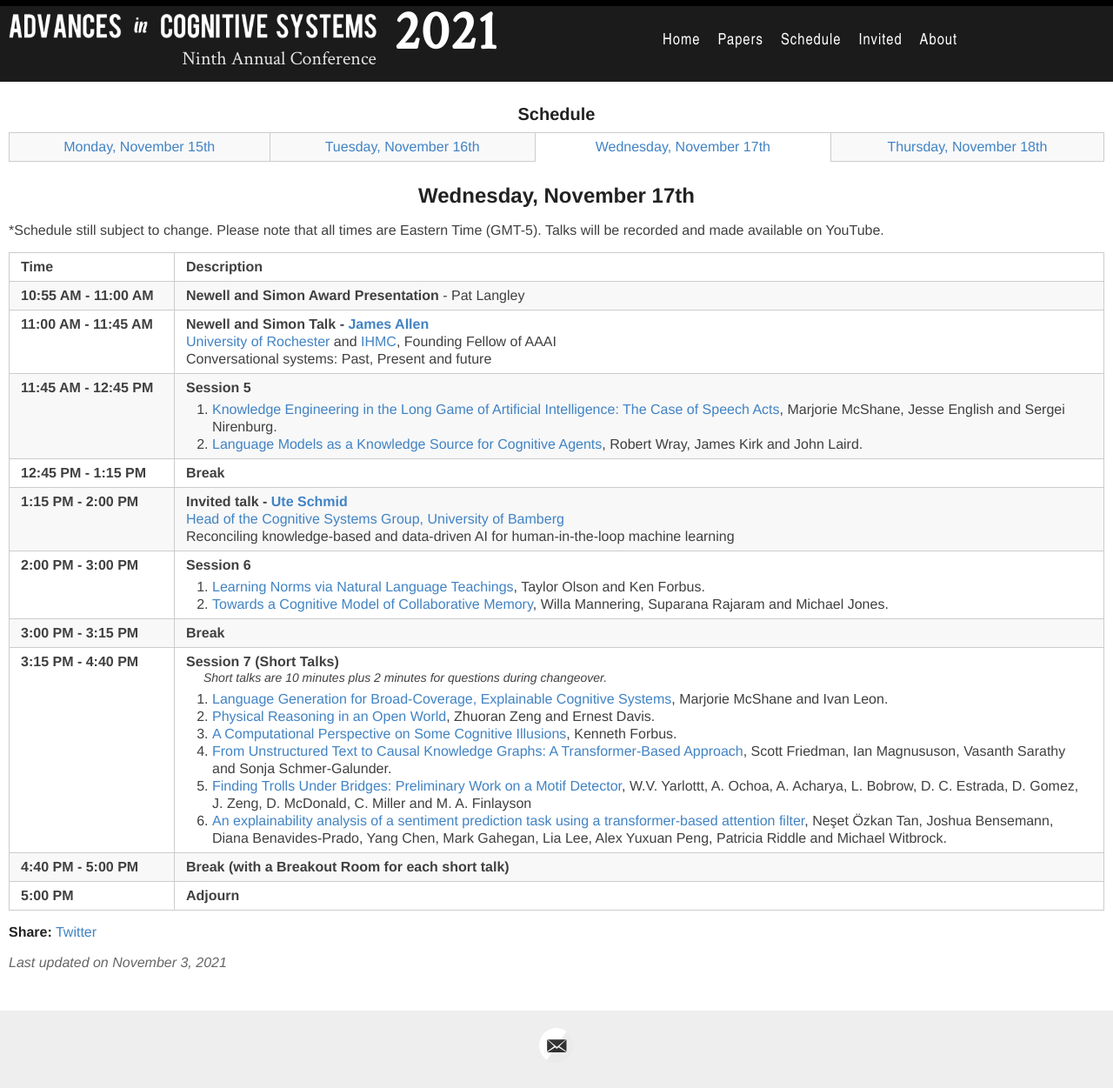
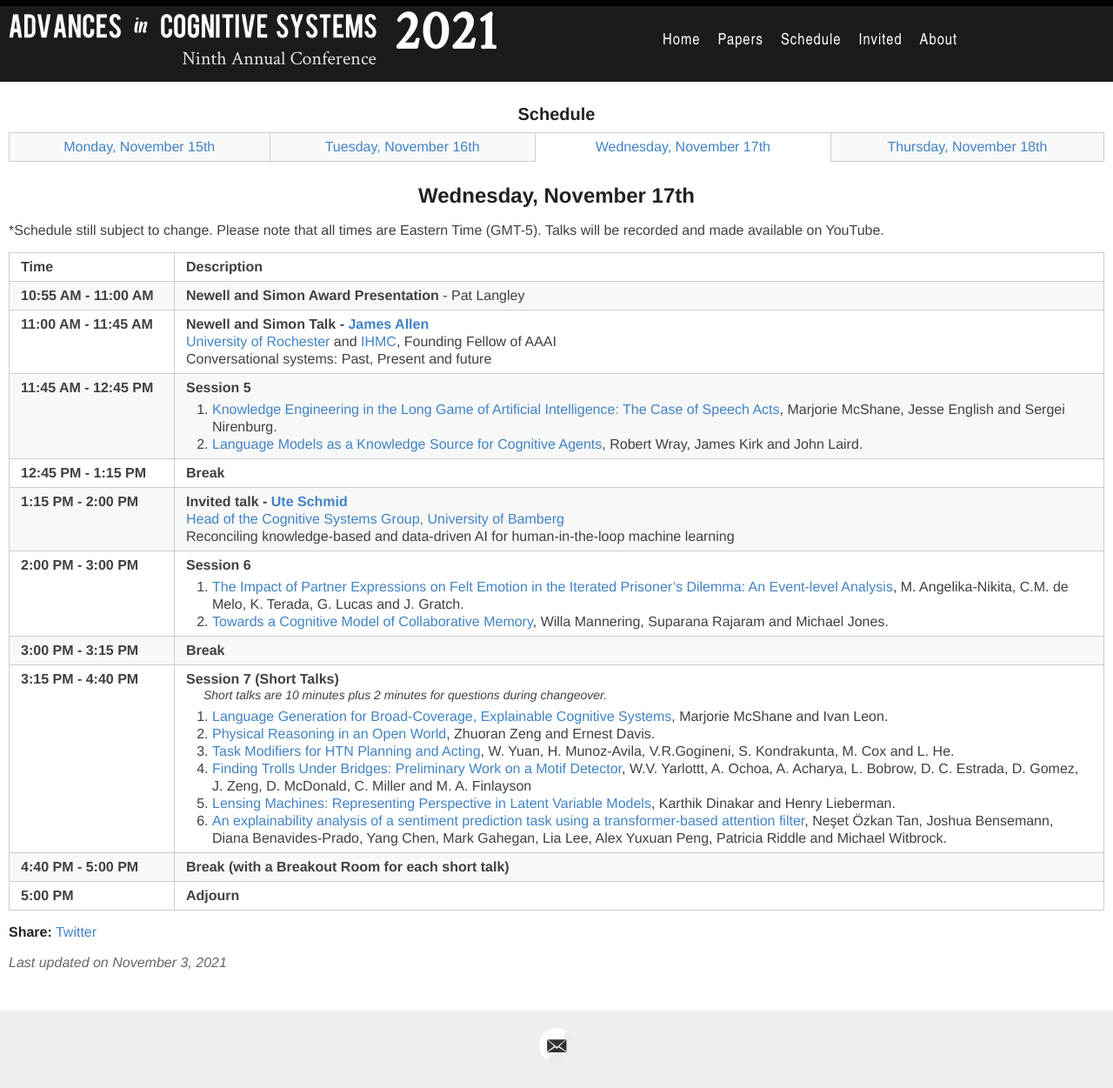
Before and after one commit to AdvancesInCognitiveSystems/acs2021, a Jekyll site: the page built from _days/wednesday-day2.md, in a window 1280 px wide. Shown: the whole page at 87% size. Built offline with Jekyll 4.4.1, drawn with Linux system fonts in a browser that asks for light colours.

Commit message:
reschedule some talks due to constraints

```diff
--- a/_days/wednesday-day2.md
+++ b/_days/wednesday-day2.md
@@ -51,7 +51,10 @@ and made available on YouTube.
   <td> <span class="schedtime"> 2:00 PM - 3:00 PM </span></td><td> <b> Session 6 </b>
 <!-- ###### Chaired by TBD -->
   <ol>
-   <li> <a href="{{site.baseurl}}/data/ACS2021_paper_17.pdf">Learning Norms via Natural Language Teachings</a>, Taylor Olson and Ken Forbus. </li>
+
+    <li> <a href="{{site.baseurl}}/data/ACS2021_paper_24.pdf">The Impact of Partner Expressions on Felt Emotion in the Iterated Prisoner’s Dilemma: An Event-level Analysis</a>, M. Angelika-Nikita, C.M. de
+    Melo, K. Terada, G. Lucas and J. Gratch. </li>
+
    <li> <a href="{{site.baseurl}}/data/ACS2021_paper_15.pdf">Towards a Cognitive Model of
     Collaborative Memory</a>, Willa Mannering, Suparana Rajaram and Michael Jones. </li>
 
@@ -68,17 +71,17 @@ and made available on YouTube.
   <div class=shortnote>Short talks are 10 minutes plus 2 minutes for questions during changeover.</div>
 <!-- ###### Chaired by TBD -->
  <ol>
-  <li> <a href="{{site.baseurl}}/data/ACS2021_paper_5.pdf">Language Generation for
-   Broad-Coverage, Explainable Cognitive Systems</a>, Marjorie McShane and Ivan Leon. </li>
-  <li> <a href="{{site.baseurl}}/data/ACS2021_paper_7.pdf">Physical Reasoning in an Open
-  World</a>, Zhuoran Zeng and Ernest Davis. </li>
-  <li> <a href="{{site.baseurl}}/data/ACS2021_paper_25.pdf">A Computational Perspective on Some Cognitive Illusions</a>, Kenneth Forbus. </li>
-  <li> <a href="{{site.baseurl}}/data/ACS2021_paper_21.pdf">From Unstructured Text to
-   Causal Knowledge Graphs: A Transformer-Based Approach</a>, Scott Friedman, Ian Magnususon, Vasanth Sarathy and Sonja Schmer-Galunder.
-   </li>
+  <li> <a href="{{site.baseurl}}/data/ACS2021_paper_5.pdf">Language Generation for Broad-Coverage, Explainable Cognitive Systems</a>,
+  Marjorie McShane and Ivan Leon. </li>
+  <li> <a href="{{site.baseurl}}/data/ACS2021_paper_7.pdf">Physical Reasoning in an Open World</a>,
+  Zhuoran Zeng and Ernest Davis. </li>
+  <li> <a href="{{site.baseurl}}/data/ACS2021_paper_18.pdf">Task Modifiers for HTN Planning and Acting</a>,
+  W. Yuan, H. Munoz-Avila, V.R.Gogineni, S. Kondrakunta, M. Cox and L. He. </li>
+
    <li> <a href="{{site.baseurl}}/data/ACS2021_paper_23.pdf">Finding Trolls Under Bridges: Preliminary Work on a Motif Detector</a>,
    W.V. Yarlottt, A. Ochoa, A. Acharya, L. Bobrow, D. C. Estrada, D. Gomez,
    J. Zeng, D. McDonald, C. Miller and M. A. Finlayson</li>
+   <li> <a href="{{site.baseurl}}/data/ACS2021_paper_10.pdf">Lensing Machines: Representing Perspective in Latent Variable Models</a>, Karthik Dinakar and Henry Lieberman. </li>
   <li> <a href="{{site.baseurl}}/data/ACS2021_paper_22.pdf">An explainability analysis of a
    sentiment prediction task using a transformer-based attention
    filter</a>, Neşet Özkan Tan, Joshua Bensemann, Diana Benavides-Prado, Yang Chen, Mark Gahegan, Lia Lee, Alex Yuxuan Peng, Patricia Riddle and Michael Witbrock. </li>
```
Also changed, not shown: _days/thursday-day3.md (+5 -2 lines), _days/tuesday-day1.md (+9 -9 lines).
